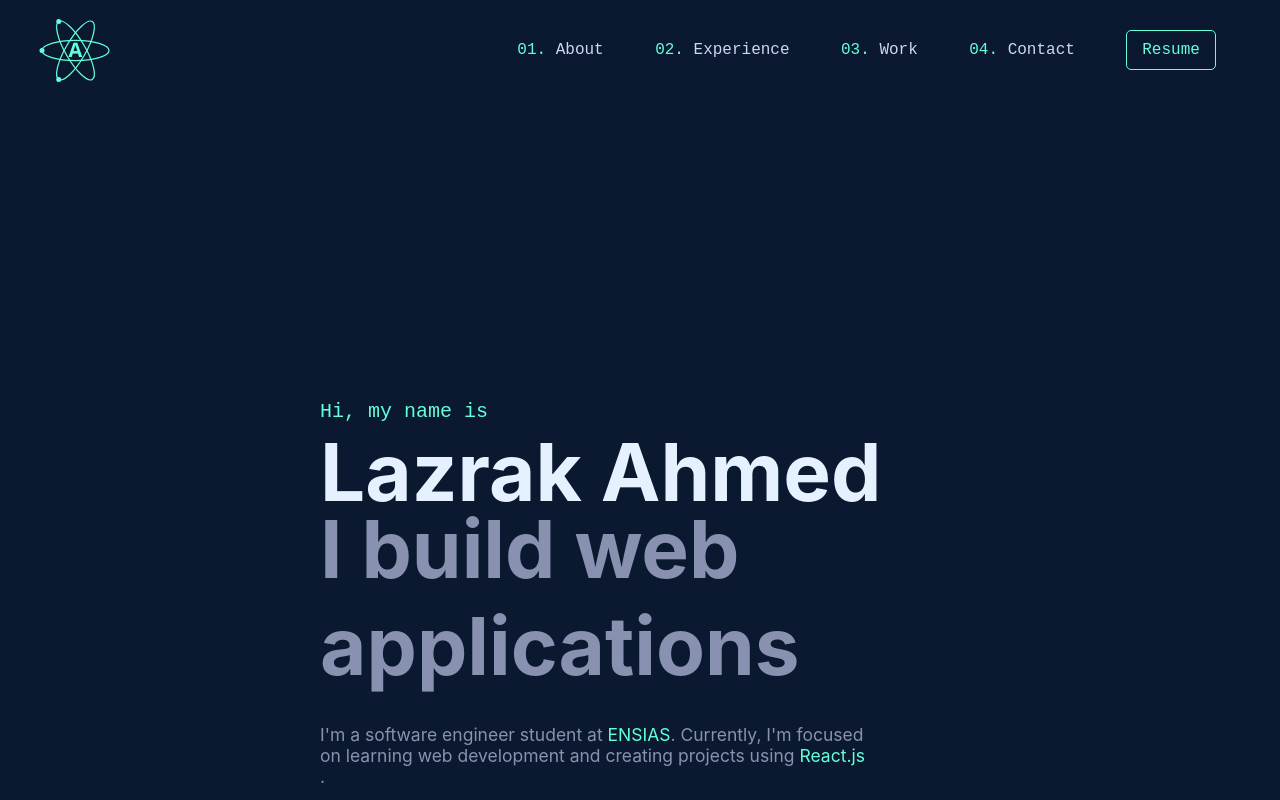
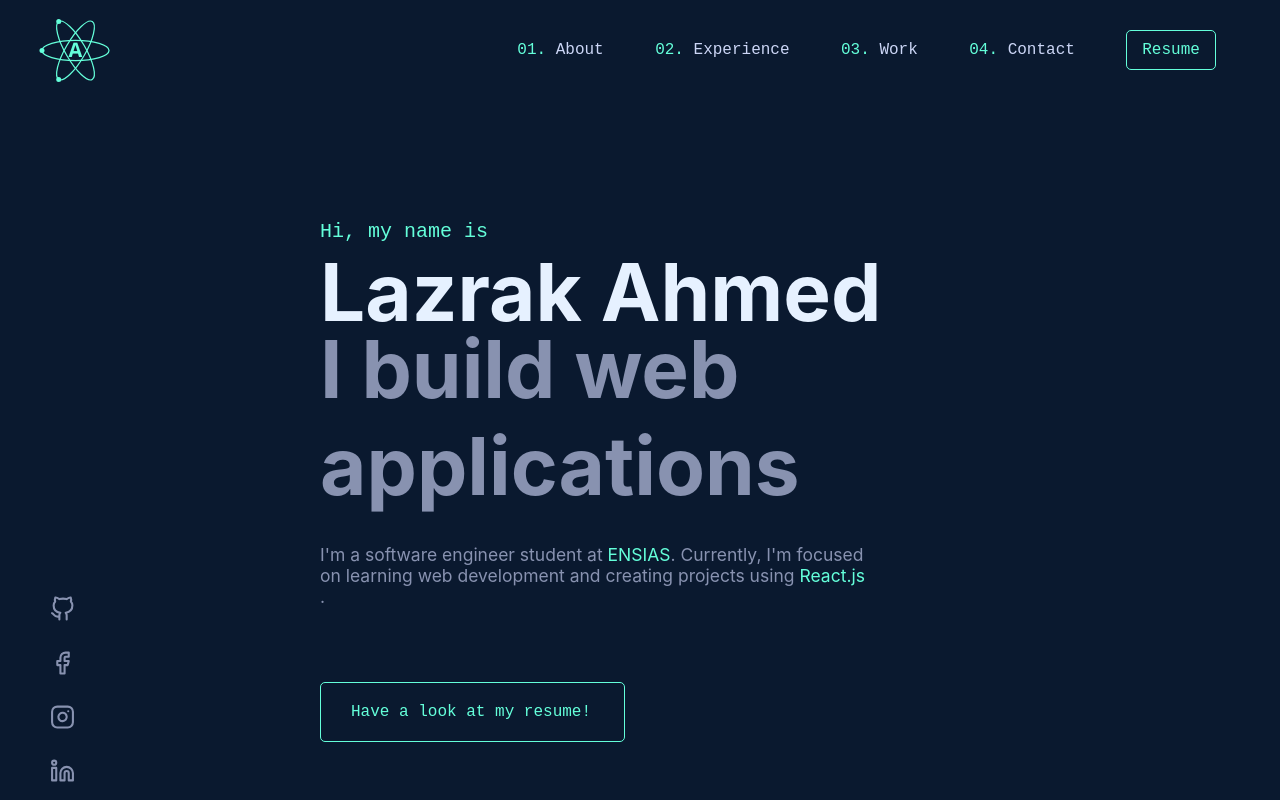
Before and after one commit to laze03/portfolio, a React (Create React App) app: page / in a window 1280 px wide. Shown: the top 800 px of the page. Built offline with nearby package versions, Linux system fonts and the light colour scheme; a web font is replaced by a local one.

Commit message:
trying social div

```diff
--- a/public/index.html
+++ b/public/index.html
@@ -2,7 +2,7 @@
 <html lang="en">
   <head>
     <meta charset="utf-8" />
-    <link rel="icon" href="%PUBLIC_URL%/favicon.ico" />
+    <link rel="icon" href="%PUBLIC_URL%/logo.ico" />
     <meta name="viewport" content="width=device-width, initial-scale=1" />
     <meta name="theme-color" content="#000000" />
     <meta
@@ -24,11 +24,11 @@
       work correctly both with client-side routing and a non-root public URL.
       Learn how to configure a non-root public URL by running `npm run build`.
     -->
-    <title>React App</title>
+    <title>Ahmed Lazrak</title>
   </head>
   <body>
     <noscript>You need to enable JavaScript to run this app.</noscript>
-    <div id="root"></div>
+    <div id="root" style="position: relative"></div>
     <!--
       This HTML file is a template.
       If you open it directly in the browser, you will see an empty page.
--- a/src/App.js
+++ b/src/App.js
@@ -1,5 +1,6 @@
 import "./App.css";
 import Nav from "./components/Nav";
+import Social from "./components/Social";
 import Header from "./components/Header";
 import About from "./components/About";
 import Experience from "./components/Experience";
@@ -10,6 +11,7 @@ function App() {
   return (
     <>
       <Nav />
+      <Social />
       <Header />
       <About />
       <Experience />
--- /dev/null
+++ b/src/components/Social.js
@@ -0,0 +1,40 @@
+import "../css/main.css";
+import {
+  FiGithub,
+  FiExternalLink,
+  FiInstagram,
+  FiFacebook,
+  FiLinkedin,
+} from "react-icons/fi";
+
+export default function Social() {
+  function Li(props) {
+    return (
+      <li className="li-link">
+        <a href={props.link} className="link">
+          {props.logo}
+        </a>
+      </li>
+    );
+  }
+
+  return (
+    <div className="social">
+      <ul className="links">
+        <Li link="https://github.com/laze03" logo={<FiGithub />} />
+        <Li
+          link="https://www.facebook.com/ahmed.lazrak.526"
+          logo={<FiFacebook />}
+        />
+        <Li
+          link="https://www.instagram.com/lazrak_03/"
+          logo={<FiInstagram />}
+        />
+        <Li
+          link="https://www.linkedin.com/in/ahmed-lazrak-29763a204/"
+          logo={<FiLinkedin />}
+        />
+      </ul>
+    </div>
+  );
+}
--- a/src/css/components/header.css
+++ b/src/css/components/header.css
@@ -1,9 +1,9 @@
 /* Error: Undefined variable.
- *   ,
- * 7 |     color: $slate !important;
- *   |            ^^^^^^
- *   '
- *   scss\components\header.scss 7:12  root stylesheet */
+ *    ,
+ * 10 |     color: $slate !important;
+ *    |            ^^^^^^
+ *    '
+ *   scss\components\header.scss 10:12  root stylesheet */
 
 body::before {
   font-family: "Source Code Pro", "SF Mono", Monaco, Inconsolata, "Fira Mono",
@@ -13,5 +13,5 @@ body::before {
   padding: 1em;
   margin-bottom: 1em;
   border-bottom: 2px solid black;
-  content: "Error: Undefined variable.\a   \2577 \a 7 \2502      color: $slate !important;\d\a   \2502             ^^^^^^\a   \2575 \a   scss\\components\\header.scss 7:12  root stylesheet";
+  content: "Error: Undefined variable.\a    \2577 \a 10 \2502      color: $slate !important;\d\a    \2502             ^^^^^^\a    \2575 \a   scss\\components\\header.scss 10:12  root stylesheet";
 }
--- a/src/css/main.css
+++ b/src/css/main.css
@@ -11,6 +11,7 @@
 html {
   font-size: 62.5%;
   max-width: 100vw;
+  overflow-x: hidden;
 }
 
 @media only screen and (max-width: 75em) {
@@ -109,6 +110,25 @@ input[type=reset] {
   outline: inherit;
 }
 
+.social {
+  position: fixed;
+  bottom: 0;
+  left: 5rem;
+}
+.social ul {
+  list-style: none;
+}
+.social ul svg {
+  width: 2.5rem;
+  height: 5rem;
+  color: #8892b0;
+  transition: all 0.4s;
+}
+.social ul svg:hover {
+  color: #64ffda;
+  transform: translateY(-3px);
+}
+
 .button {
   font-family: "Chivo Mono", monospace;
   color: #64ffda;
@@ -167,8 +187,11 @@ input[type=reset] {
 }
 
 header {
+  display: flex;
+  flex-direction: column;
+  justify-content: center;
   width: 50vw;
-  margin: 30rem auto;
+  margin: 15vh auto;
   max-width: 100vw;
 }
 header .h1color {
@@ -180,10 +203,13 @@ header p {
   width: 55rem;
   margin-bottom: 7.5rem;
 }
+header a {
+  width: 30.5rem;
+}
 
 .about {
-  margin: 20rem auto;
-  width: 50vw;
+  margin: 20vw auto;
+  width: 60vw;
   max-width: 100vw;
 }
 .about .title {
--- a/src/scss/base/_base.scss
+++ b/src/scss/base/_base.scss
@@ -9,6 +9,7 @@
 html {
   font-size: 62.5%;
   max-width: 100vw;
+  overflow-x: hidden;
 }
 
 @media only screen and (max-width: 75em) {
--- /dev/null
+++ b/src/scss/components/_social.scss
@@ -0,0 +1,21 @@
+.social {
+  position: fixed;
+  bottom: 0;
+  left: 5rem;
+
+  ul {
+    list-style: none;
+
+    svg {
+      width: 2.5rem;
+      height: 5rem;
+      color: $slate;
+      transition: all 0.4s;
+
+      &:hover {
+        color: $green;
+        transform: translateY(-3px);
+      }
+    }
+  }
+}
--- a/src/scss/components/about.scss
+++ b/src/scss/components/about.scss
@@ -1,6 +1,6 @@
 .about {
-  margin: 20rem auto;
-  width: 50vw;
+  margin: 20vw auto;
+  width: 60vw;
   max-width: 100vw;
 
   .title {
--- a/src/scss/components/header.scss
+++ b/src/scss/components/header.scss
@@ -1,6 +1,9 @@
 header {
+  display: flex;
+  flex-direction: column;
+  justify-content: center;
   width: 50vw;
-  margin: 30rem auto;
+  margin: 15vh auto;
   max-width: 100vw;
 
   .h1color {
@@ -13,4 +16,8 @@ header {
     width: 55rem;
     margin-bottom: 7.5rem;
   }
+
+  a {
+    width: 30.5rem;
+  }
 }
--- a/src/scss/main.scss
+++ b/src/scss/main.scss
@@ -6,6 +6,7 @@
 @import "base/typography";
 @import "base/utilities";
 
+@import "components/social";
 @import "components/buttons";
 @import "components/nav";
 @import "components/header";
```
Also changed, not shown: 2 other files (tests, documents, lock files or other folders).
